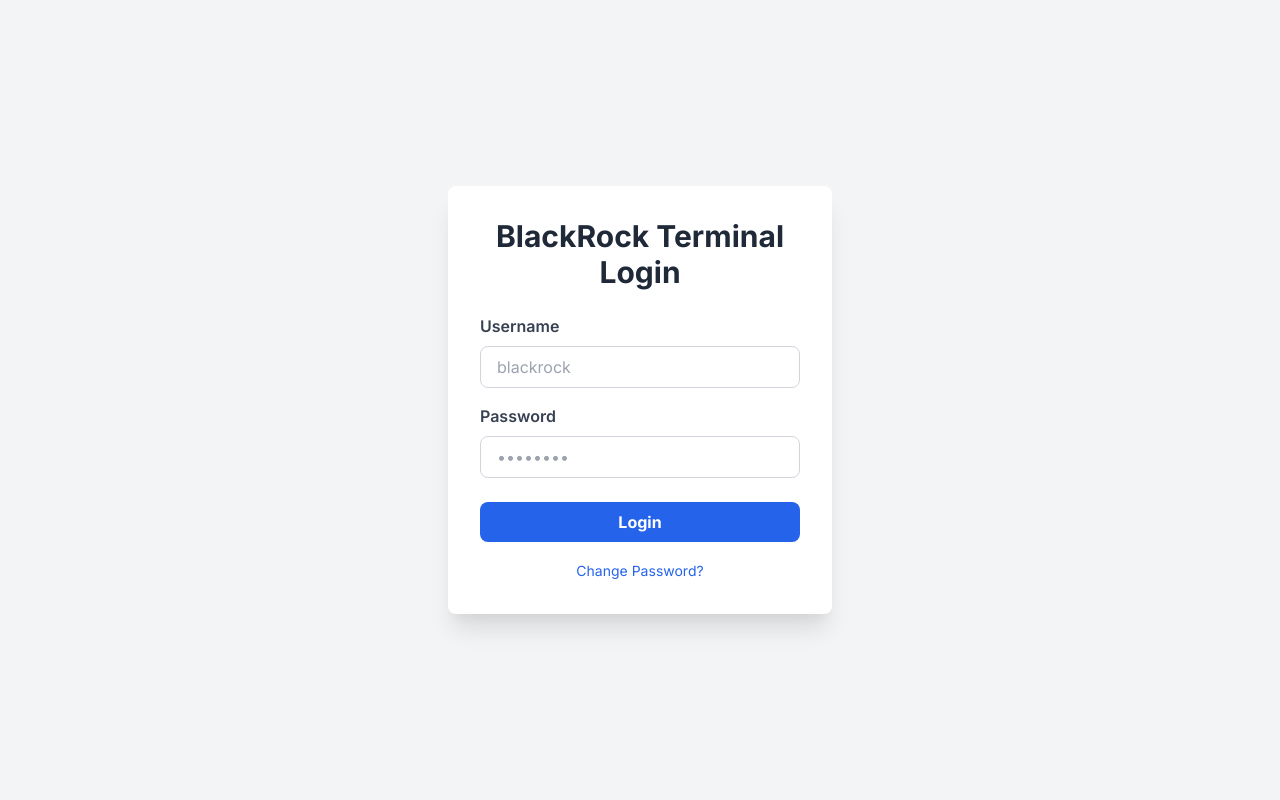
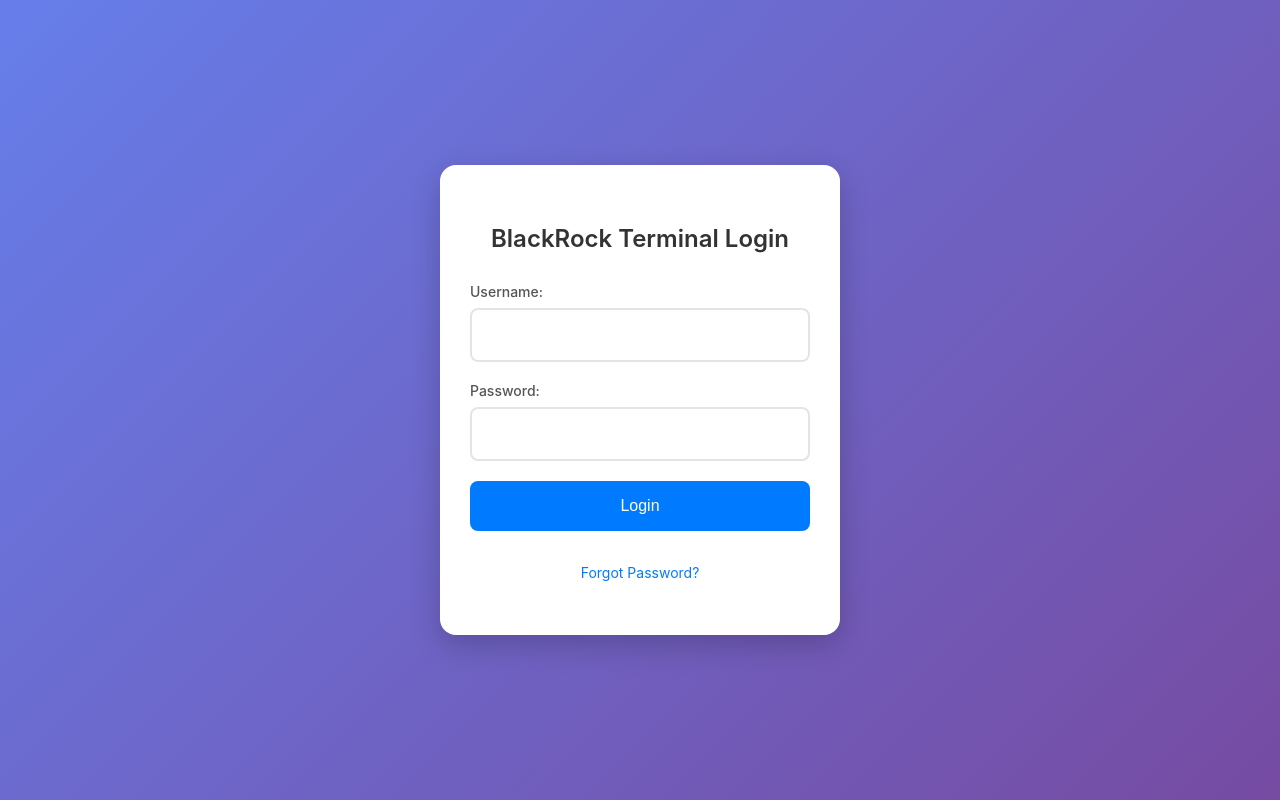
Before and after one commit to nbkeuroupe/landrover, a Flask app: page /login in a window 1280 px wide. Run offline with Flask 3, Linux system fonts and the light colour scheme.

Commit message:
Update login.html

```diff
--- a/templates/login.html
+++ b/templates/login.html
@@ -2,46 +2,184 @@
 <html lang="en">
 <head>
     <meta charset="UTF-8">
-    <meta name="viewport" content="width=device-width, initial-scale=1.0">
-    <title>Login - Crypto Transaction App</title>
-    <link href="https://cdn.jsdelivr.net/npm/tailwindcss@2.2.19/dist/tailwind.min.css" rel="stylesheet">
-    <link rel="preconnect" href="https://fonts.googleapis.com">
-    <link rel="preconnect" href="https://fonts.gstatic.com" crossorigin>
-    <link href="https://fonts.googleapis.com/css2?family=Inter:wght@400;500;600;700&display=swap" rel="stylesheet">
+    <meta name="viewport" content="width=device-width, initial-scale=1.0, user-scalable=yes, maximum-scale=3.0">
+    <title>BlackRock Terminal - Login</title>
     <style>
+        * {
+            box-sizing: border-box;
+        }
+
         body {
-            font-family: 'Inter', sans-serif;
+            font-family: -apple-system, BlinkMacSystemFont, 'Segoe UI', Roboto, Oxygen, Ubuntu, Cantarell, sans-serif;
+            margin: 0;
+            padding: 20px;
+            background: linear-gradient(135deg, #667eea 0%, #764ba2 100%);
+            min-height: 100vh;
+            display: flex;
+            align-items: center;
+            justify-content: center;
+            -webkit-text-size-adjust: 100%;
+        }
+
+        .container {
+            width: 100%;
+            max-width: 400px;
+            background: white;
+            padding: 40px 30px;
+            border-radius: 16px;
+            box-shadow: 0 10px 30px rgba(0,0,0,0.2);
+        }
+
+        h2 {
+            text-align: center;
+            margin-bottom: 30px;
+            color: #333;
+            font-size: 24px;
+            font-weight: 600;
+        }
+
+        .form-group {
+            margin-bottom: 20px;
+        }
+
+        label {
+            display: block;
+            margin-bottom: 8px;
+            font-weight: 500;
+            color: #555;
+            font-size: 14px;
+        }
+
+        input[type="text"], input[type="password"] {
+            width: 100%;
+            padding: 16px;
+            border: 2px solid #e1e5e9;
+            border-radius: 8px;
+            font-size: 16px;
+            transition: border-color 0.3s ease;
+            -webkit-appearance: none;
+            appearance: none;
+        }
+
+        input[type="text"]:focus, input[type="password"]:focus {
+            outline: none;
+            border-color: #007bff;
+            box-shadow: 0 0 0 3px rgba(0,123,255,0.1);
+        }
+
+        button {
+            width: 100%;
+            background-color: #007bff;
+            color: white;
+            padding: 16px 20px;
+            border: none;
+            border-radius: 8px;
+            cursor: pointer;
+            font-size: 16px;
+            font-weight: 500;
+            min-height: 50px;
+            transition: all 0.3s ease;
+            -webkit-tap-highlight-color: rgba(0,0,0,0.1);
+        }
+
+        button:hover {
+            background-color: #0056b3;
+        }
+
+        button:active {
+            transform: scale(0.98);
+        }
+
+        .flash {
+            color: #dc3545;
+            margin-bottom: 20px;
+            text-align: center;
+            padding: 12px;
+            background-color: #f8d7da;
+            border: 1px solid #f5c6cb;
+            border-radius: 8px;
+            font-size: 14px;
+        }
+
+        .forgot-password {
+            text-align: center;
+            margin-top: 20px;
+        }
+
+        .forgot-password a {
+            color: #007bff;
+            text-decoration: none;
+            font-size: 14px;
+            padding: 10px;
+            display: inline-block;
+            min-height: 44px;
+            line-height: 24px;
+        }
+
+        .forgot-password a:hover {
+            text-decoration: underline;
+        }
+
+        /* Mobile optimizations */
+        @media (max-width: 768px) {
+            body {
+                padding: 15px;
+            }
+
+            .container {
+                padding: 30px 20px;
+                border-radius: 12px;
+            }
+
+            h2 {
+                font-size: 22px;
+            }
+
+            input[type="text"], input[type="password"] {
+                padding: 18px 16px;
+                font-size: 16px;
+            }
+
+            button {
+                padding: 18px 20px;
+                min-height: 56px;
+            }
+        }
+
+        @media (max-width: 480px) {
+            .container {
+                margin: 0;
+                min-height: 100vh;
+                display: flex;
+                flex-direction: column;
+                justify-content: center;
+                border-radius: 0;
+            }
         }
     </style>
 </head>
-<body class="bg-gray-100 flex items-center justify-center min-h-screen">
-    <div class="bg-white p-8 rounded-lg shadow-xl w-full max-w-sm">
-        <h2 class="text-3xl font-bold text-center text-gray-800 mb-6">BlackRock Terminal Login</h2>
-        {% with messages = get_flashed_messages(with_categories=true) %}
+<body>
+    <div class="container">
+        <h2>BlackRock Terminal Login</h2>
+        {% with messages = get_flashed_messages() %}
             {% if messages %}
-                {% for category, message in messages %}
-                    <div class="bg-red-100 border-l-4 border-red-500 text-red-700 p-4 mb-4 rounded-lg" role="alert">
-                        <p>{{ message }}</p>
-                    </div>
-                {% endfor %}
+                <div class="flash">{{ messages[0] }}</div>
             {% endif %}
         {% endwith %}
-        <form action="{{ url_for('login') }}" method="post">
-            <div class="mb-4">
-                <label for="username" class="block text-gray-700 font-semibold mb-2">Username</label>
-                <input type="text" id="username" name="username" placeholder="blackrock" class="w-full px-4 py-2 border border-gray-300 rounded-lg focus:outline-none focus:ring-2 focus:ring-blue-500" required autocomplete="username">
+        <form method="POST">
+            <div class="form-group">
+                <label>Username:</label>
+                <input type="text" name="username" required autocomplete="username">
             </div>
-            <div class="mb-6">
-                <label for="password" class="block text-gray-700 font-semibold mb-2">Password</label>
-                <input type="password" id="password" name="password" placeholder="••••••••" class="w-full px-4 py-2 border border-gray-300 rounded-lg focus:outline-none focus:ring-2 focus:ring-blue-500" required autocomplete="current-password">
+            <div class="form-group">
+                <label>Password:</label>
+                <input type="password" name="password" required autocomplete="current-password">
             </div>
-            <button type="submit" class="w-full bg-blue-600 text-white font-bold py-2 px-4 rounded-lg hover:bg-blue-700 focus:outline-none focus:ring-2 focus:ring-blue-500 focus:ring-opacity-50 transition duration-300">
-                Login
-            </button>
+            <button type="submit">Login</button>
+            <div class="forgot-password">
+                <a href="{{ url_for('change_password') }}">Forgot Password?</a>
+            </div>
         </form>
-        <div class="mt-4 text-center">
-            <a href="{{ url_for('change_password') }}" class="text-blue-600 hover:text-blue-800 text-sm">Change Password?</a>
-        </div>
     </div>
 </body>
 </html>
```
